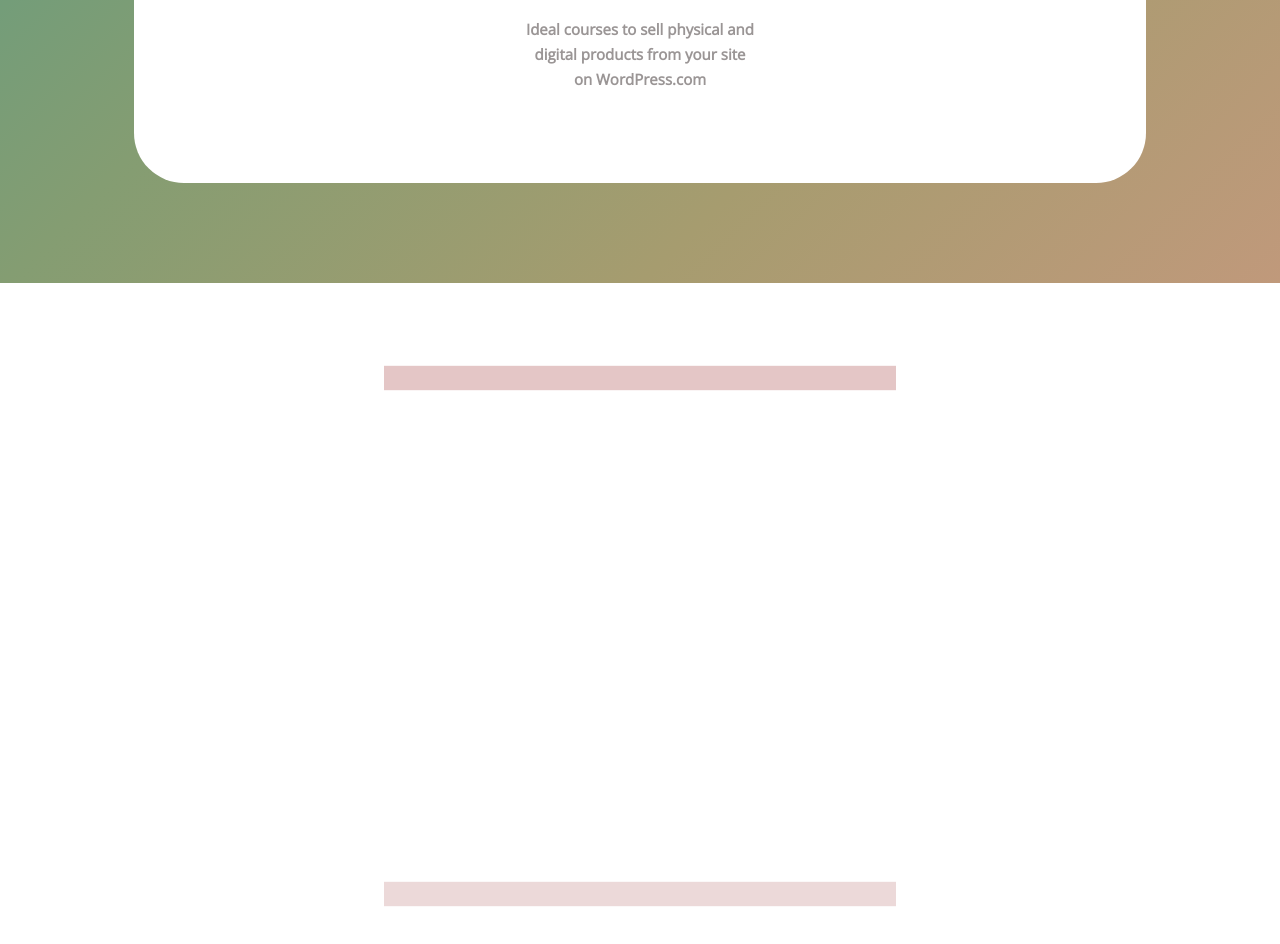
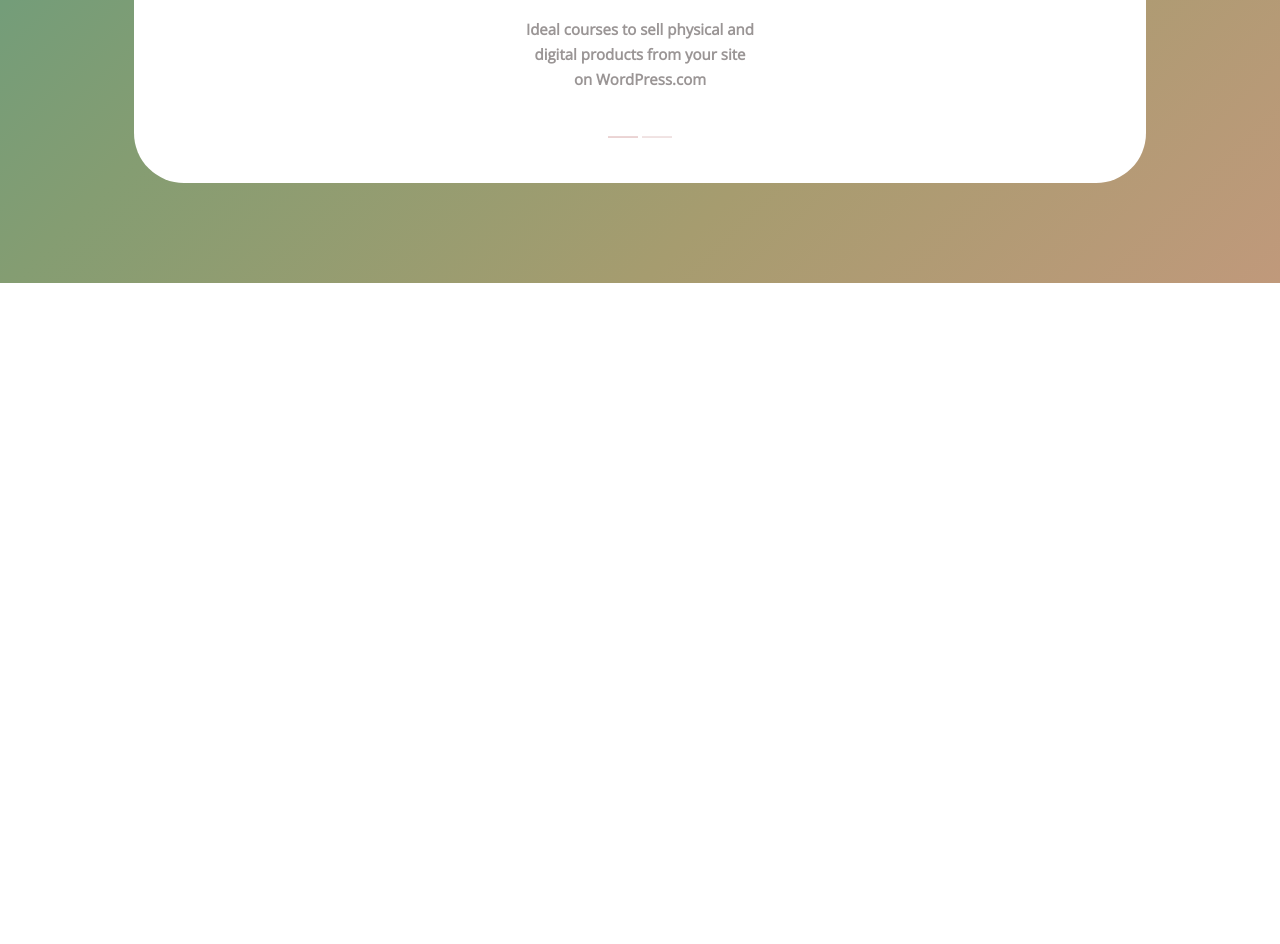
Before and after one commit to rounxk/html-css-assignment, a plain HTML site: page index.html in a window 1280 px wide. Shown: the part 980-1924 px from the top of the page. After the commit the page ends 1263 px from the top, so only its background shows below. Drawn offline with nearby package versions, Linux system fonts and the light colour scheme.

Commit message:
undo past commit

```diff
--- a/style.css
+++ b/style.css
@@ -163,7 +163,7 @@ h3 {
     margin-bottom: 2em;
 }
 
-/* #line {
+#line {
     height: 30px;
     margin-left: -50px;
     position: relative;
@@ -173,4 +173,4 @@ h3 {
     height: 30px;
     margin-right: -50px;
     position: relative;
-} */
+}
```
